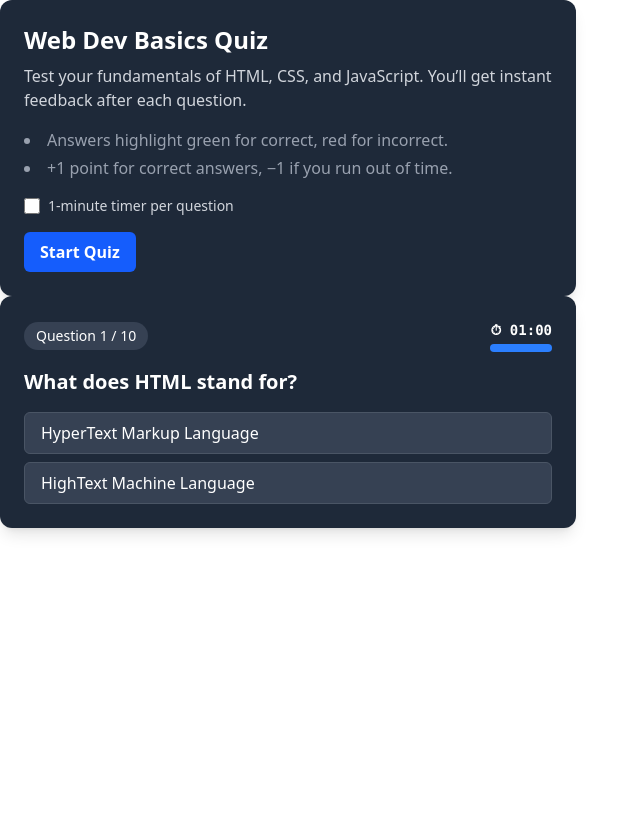
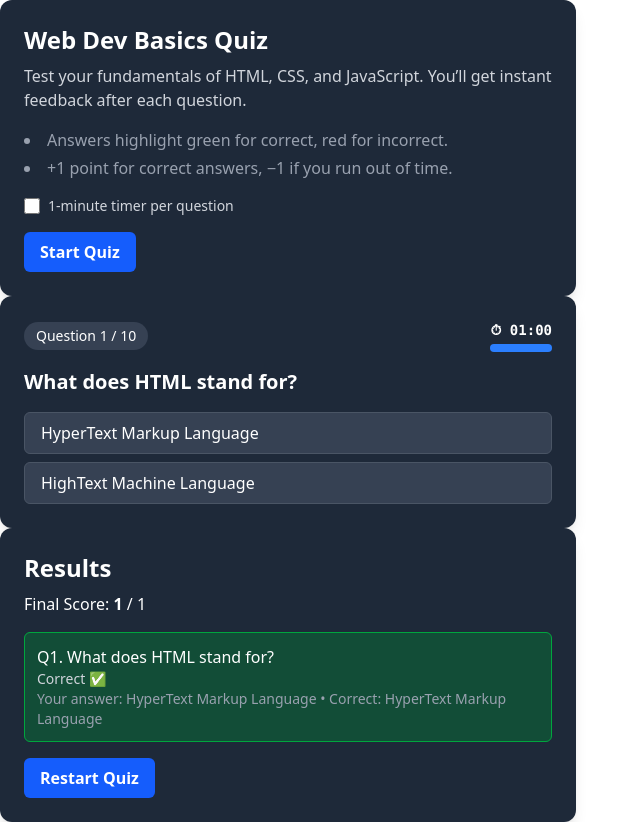
Before and after one commit to nurf21/quiz-app, a React (Vite) app: page / in a window 1280 px wide. Shown: the whole page, without its empty margins (0-640 px from the left). Before the commit the page ends 800 px from the top, so only its background shows below. Built offline with nearby package versions, Linux system fonts and the light colour scheme.

Commit message:
added ResultScreen component

```diff
--- a/src/App.jsx
+++ b/src/App.jsx
@@ -1,4 +1,5 @@
 import QuestionCard from "./components/QuestionCard";
+import ResultScreen from "./components/ResultScreen";
 import StartScreen from "./components/StartScreen";
 
 function App() {
@@ -19,6 +20,19 @@ function App() {
         useTimer={true}
         timeLeft={60}
       />
+      <ResultScreen
+        results={[
+          {
+            question: "What does HTML stand for?",
+            options: ["HyperText Markup Language", "HighText Machine Language"],
+            selectedIndex: 0,
+            correctIndex: 0,
+          },
+        ]}
+        score={1}
+        total={1}
+        onRestart={() => {}}
+      />
     </>
   );
 }
--- /dev/null
+++ b/src/components/ResultScreen.jsx
@@ -0,0 +1,52 @@
+export default function ResultScreen({ results, score, total, onRestart }) {
+  return (
+    <div className="bg-gray-800 text-white p-6 rounded-xl shadow-lg max-w-xl w-full">
+      <h1 className="text-2xl font-bold mb-2">Results</h1>
+      <p className="mb-4">
+        Final Score: <span className="font-semibold">{score}</span> / {total}
+      </p>
+
+      <div className="space-y-3 mb-4">
+        {results.map((r, idx) => {
+          const correct = r.selectedIndex === r.correctIndex;
+          const skipped = r.selectedIndex === null;
+
+          return (
+            <div
+              key={idx}
+              className={`p-3 rounded-md ${
+                correct
+                  ? "bg-green-700/40 border border-green-600"
+                  : "bg-red-700/40 border border-red-600"
+              }`}
+            >
+              <p className="font-medium">
+                Q{idx + 1}. {r.question}
+              </p>
+              <p className="text-sm text-gray-300">
+                {skipped ? (
+                  <>Skipped (−1)</>
+                ) : correct ? (
+                  <>Correct ✅</>
+                ) : (
+                  <>Incorrect ❌</>
+                )}
+              </p>
+              <p className="text-sm text-gray-400">
+                Your answer: {skipped ? "—" : r.options[r.selectedIndex]} •
+                Correct: {r.options[r.correctIndex]}
+              </p>
+            </div>
+          );
+        })}
+      </div>
+
+      <button
+        onClick={onRestart}
+        className="bg-blue-600 hover:bg-blue-700 transition-colors px-4 py-2 rounded-md font-semibold"
+      >
+        Restart Quiz
+      </button>
+    </div>
+  );
+}
```
